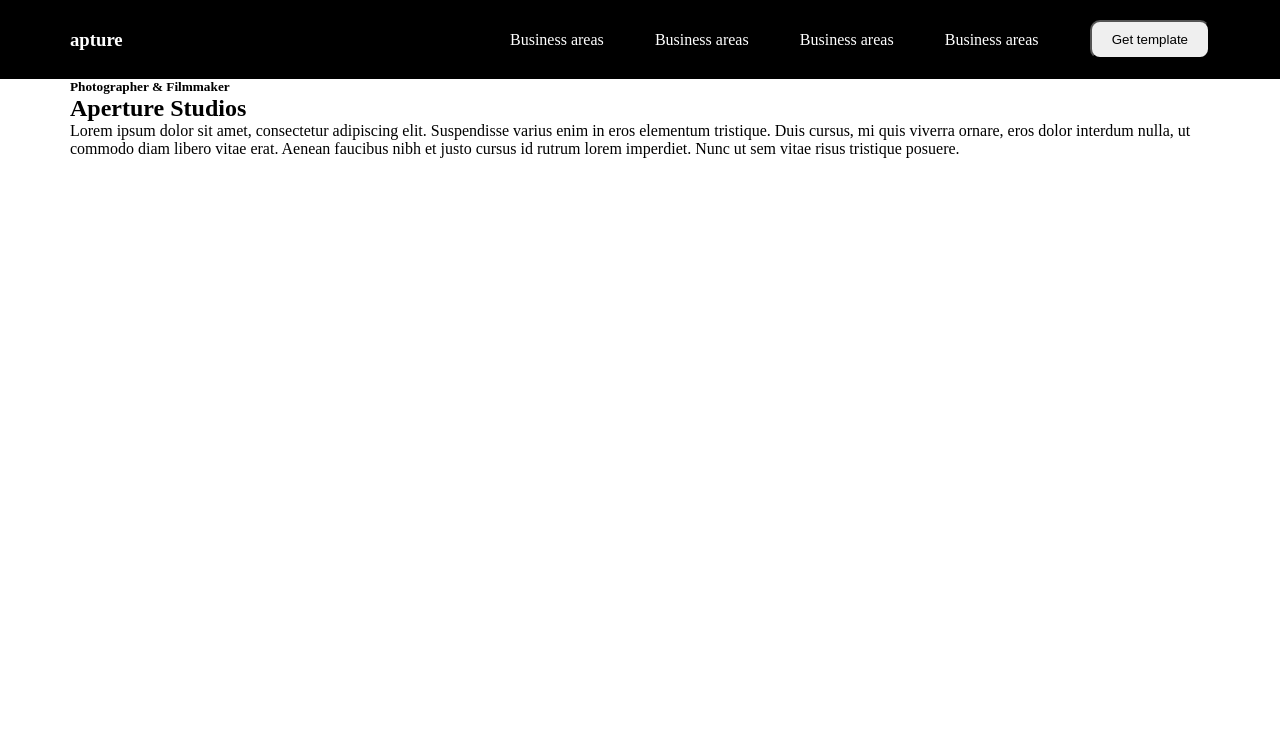
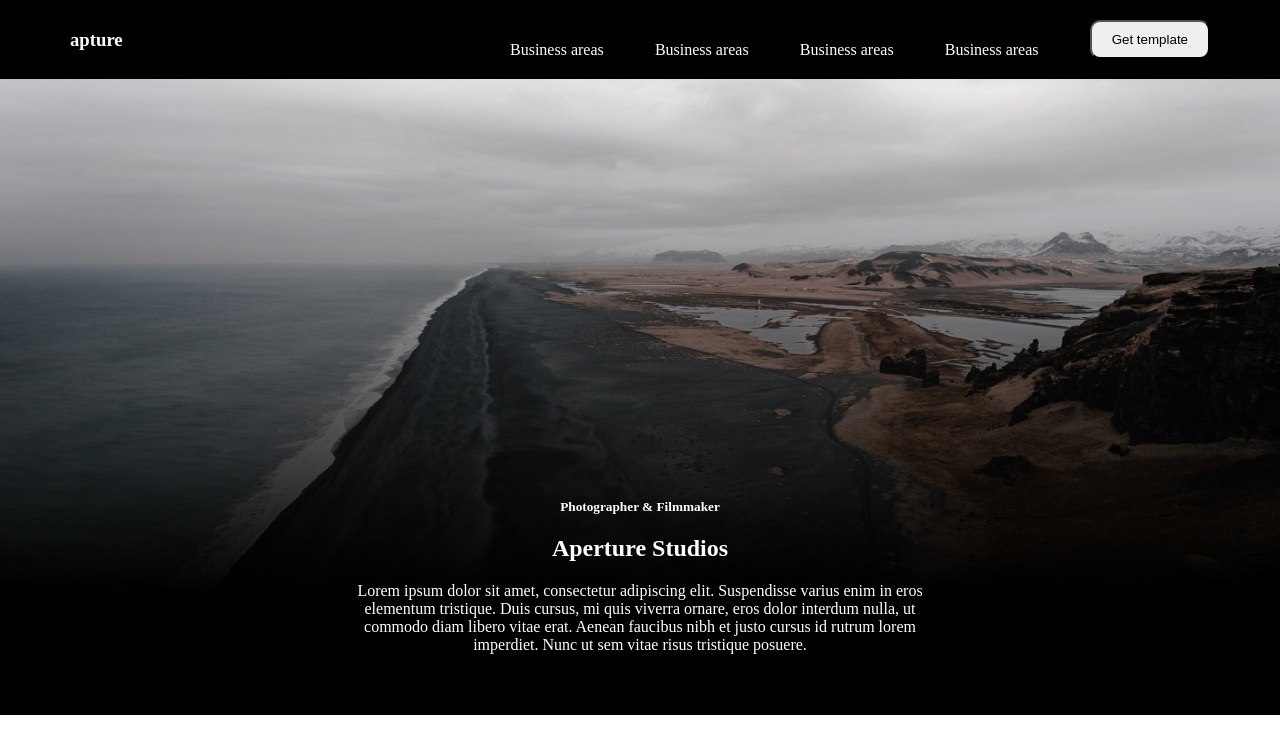
Before and after one commit to HJKMJK13/aperture, a plain HTML site: page index.html in a window 1280 px wide. Drawn offline with Linux system fonts and the light colour scheme.

Commit message:
section studio finished

```diff
--- a/index.html
+++ b/index.html
@@ -40,9 +40,11 @@
 
     <section class="studio">
         <div class="container">
-            <h5>Photographer & Filmmaker</h5>
-            <h2>Aperture Studios</h2>
-            <p>Lorem ipsum dolor sit amet, consectetur adipiscing elit. Suspendisse varius enim in eros elementum tristique. Duis cursus, mi quis viverra ornare, eros dolor interdum nulla, ut commodo diam libero vitae erat. Aenean faucibus nibh et justo cursus id rutrum lorem imperdiet. Nunc ut sem vitae risus tristique posuere.</p>
+            <div class="studio_box">
+               <h5>Photographer & Filmmaker</h5>
+               <h2>Aperture Studios</h2>
+               <p>Lorem ipsum dolor sit amet, consectetur adipiscing elit. Suspendisse varius enim in eros elementum tristique. Duis cursus, mi quis viverra ornare, eros dolor interdum nulla, ut commodo diam libero vitae erat. Aenean faucibus nibh et justo cursus id rutrum lorem imperdiet. Nunc ut sem vitae risus tristique posuere.</p>
+          </div>
         </div>
     </section>
 
--- a/style.css
+++ b/style.css
@@ -48,3 +48,24 @@ a{
     padding: 10px 20px;
     border-radius: 10px;
 }
+
+.studio{
+    background-image: url('./IMAGE\ \(82\).png');
+    background-size: 100%;
+    background-repeat: no-repeat;
+    padding-bottom: 500px;
+
+}
+
+.studio .container .studio_box{
+    margin-left: auto;
+    margin-right: auto;
+    width: 600px;
+    padding-top: 400px;
+}
+
+.studio .container .studio_box h5,h2,p{
+    color: white;
+    text-align: center;
+    padding-top: 20px;
+}
```
